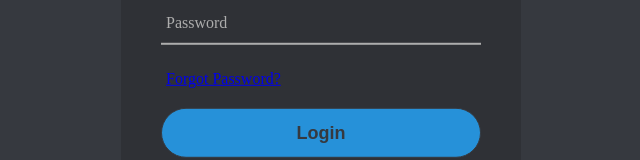
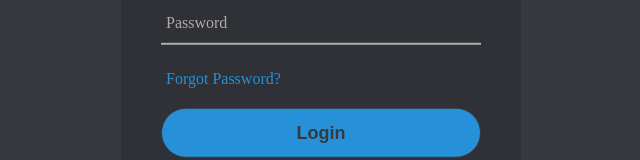
Before and after one commit to DieLeertaste/website, a plain HTML site: page index.html in a window 1280 px wide. Shown: the part 371-531 px from the top of the page, without its empty margins (319-959 px from the left). Drawn offline with Linux system fonts and the light colour scheme.

Commit message:
Update style.css

```diff
--- a/style.css
+++ b/style.css
@@ -86,6 +86,11 @@ form .txt_field{
     cursor: pointer;
 }
 
+.pass a{
+    color: #2691d9;
+    text-decoration: none;
+}
+
 .pass:hover{
     text-decoration: underline;
 }
```
